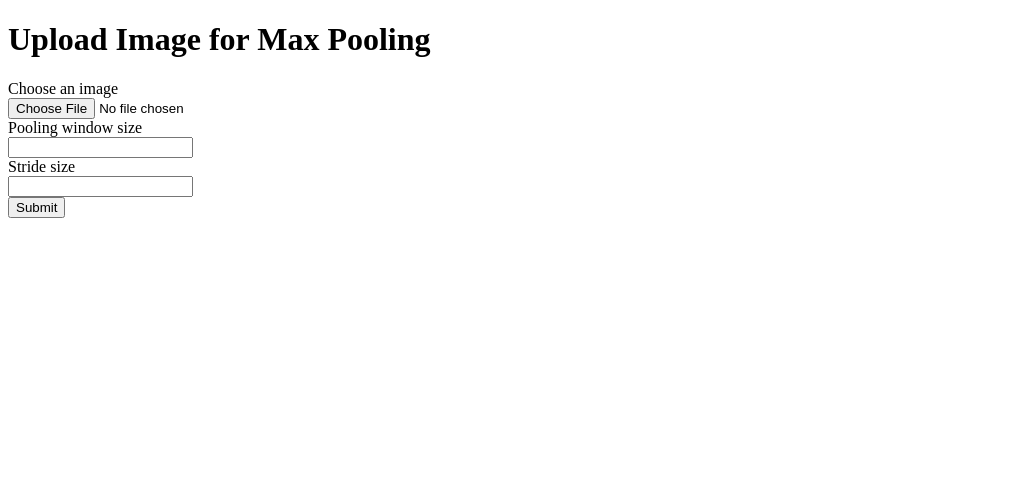
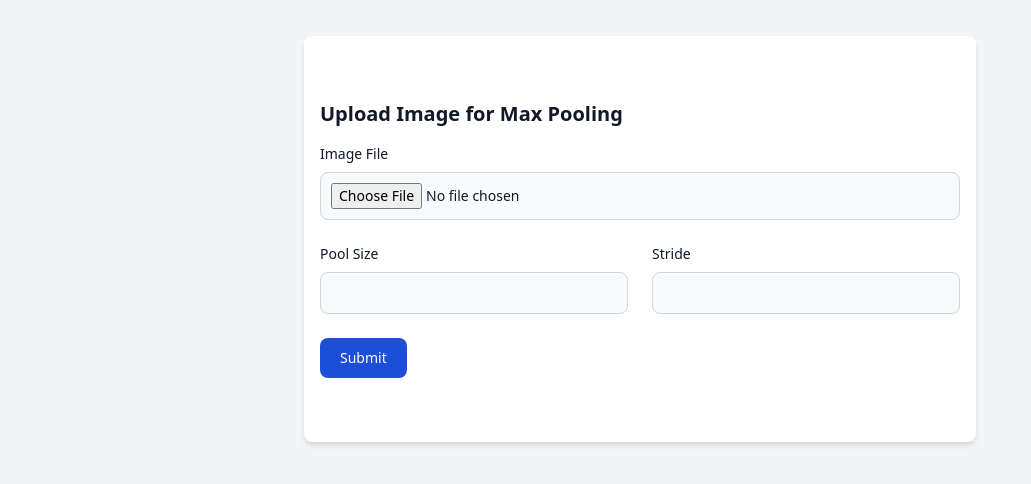
Before and after one commit to cyl0424/Information_Security_Project, a Flask app: page / in a window 1280 px wide. Shown: the top 484 px of the page, without its empty margins (0-1031 px from the left). Run offline with Flask 3, Linux system fonts and the light colour scheme.

Commit message:
web ui 수정

```diff
--- a/templates/index.html
+++ b/templates/index.html
@@ -3,26 +3,31 @@
 <head>
   <meta charset="utf-8">
   <title>Max Pooling Web App</title>
+  <link href="https://cdn.jsdelivr.net/npm/tailwindcss@2.2.19/dist/tailwind.min.css" rel="stylesheet">
 </head>
-  <body>
-    <h1>Upload Image for Max Pooling</h1>
+<body class="py-9 bg-gray-100 dark:bg-gray-900">
+  <section class="py-8 px-4 mx-auto max-w-2xl lg:py-16 bg-white dark:bg-gray-800 rounded-lg shadow-md">
+    <h2 class="mb-4 text-xl font-bold text-gray-900 dark:text-white">Upload Image for Max Pooling</h2>
     <form method="post" enctype="multipart/form-data">
       {{ form.hidden_tag() }}
-      <div>
-        {{ form.file.label }}<br>
-        {{ form.file }}
+      <div class="grid gap-4 sm:grid-cols-2 sm:gap-6">
+        <div class="sm:col-span-2">
+          <label class="block mb-2 text-sm font-medium text-gray-900 dark:text-white">Image File</label>
+          {{ form.file(class_='bg-gray-50 border border-gray-300 text-gray-900 text-sm rounded-lg focus:ring-primary-500 focus:border-primary-500 block w-full p-2.5 dark:bg-gray-700 dark:border-gray-600 dark:placeholder-gray-400 dark:text-white dark:focus:ring-primary-500 dark:focus:border-primary-500') }}
         </div>
-      <div>
-        {{ form.pool_size.label }}<br>
-        {{ form.pool_size }}
+        <div class="w-full">
+          <label class="block mb-2 text-sm font-medium text-gray-900 dark:text-white">Pool Size</label>
+          {{ form.pool_size(class_='bg-gray-50 border border-gray-300 text-gray-900 text-sm rounded-lg focus:ring-primary-500 focus:border-primary-500 block w-full p-2.5 dark:bg-gray-700 dark:border-gray-600 dark:placeholder-gray-400 dark:text-white dark:focus:ring-primary-500 dark:focus:border-primary-500') }}
         </div>
-      <div>
-        {{ form.stride.label }}<br>
-        {{ form.stride }}
+        <div class="w-full">
+          <label class="block mb-2 text-sm font-medium text-gray-900 dark:text-white">Stride</label>
+          {{ form.stride(class_='bg-gray-50 border border-gray-300 text-gray-900 text-sm rounded-lg focus:ring-primary-500 focus:border-primary-500 block w-full p-2.5 dark:bg-gray-700 dark:border-gray-600 dark:placeholder-gray-400 dark:text-white dark:focus:ring-primary-500 dark:focus:border-primary-500') }}
         </div>
-      <div>
-        {{ form.submit }}
       </div>
+      <button type="submit" class="inline-flex items-center px-5 py-2.5 mt-4 sm:mt-6 text-sm font-medium text-center text-white bg-blue-700 rounded-lg focus:ring-4 focus:ring-primary-200 dark:focus:ring-primary-900 hover:bg-primary-800">
+        Submit
+      </button>
     </form>
+  </section>
 </body>
 </html>
```
Also changed, not shown: templates/processed_result.html (+39 -6 lines), templates/result.html (added, +26 -0 lines). Lines whose indentation alone changed are shown as unchanged.
